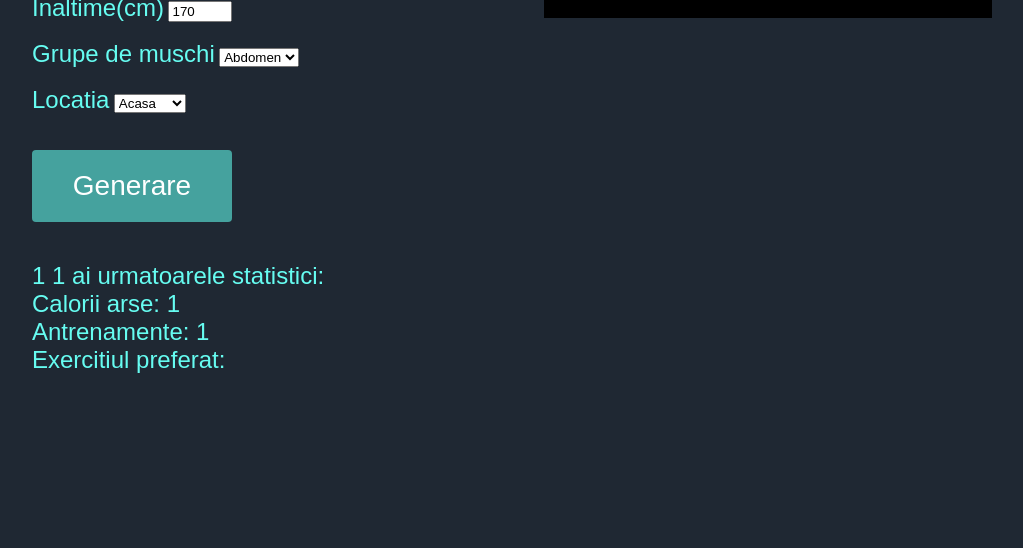
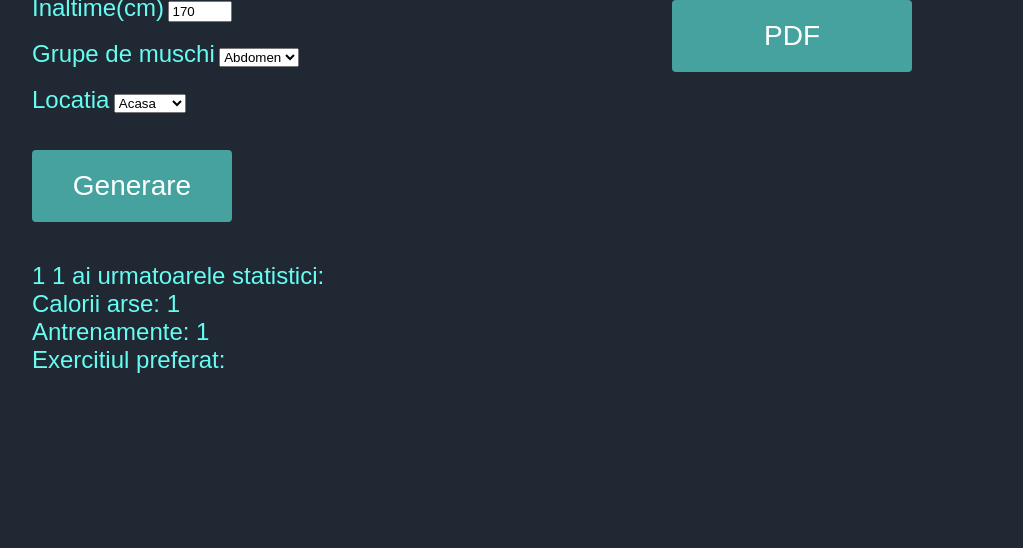
Before and after one commit to lucadani7/ProiectTehnologiiWeb, a PHP site: page /first-page.php in a window 1280 px wide. Shown: the part 252-800 px from the top of the page, without its empty margins (96-1119 px from the left). Run offline with PHP 8.4, Linux system fonts and the light colour scheme; the visitor is signed in with stand-in values (Sample User, id 1); data that the repository does not hold is empty.

Commit message:
buton pdf

```diff
--- a/first-page.php
+++ b/first-page.php
@@ -120,9 +120,9 @@
                 }
                 $arr = json_encode($json);
                 file_put_contents("clasament.json", $arr);
-                echo '<a href="pdf.php">pdf</a>';
             ?>
         </table>
+        <a href="pdf.php" class="submit"><span>PDF</span></a>
     </div>
 
 
```
